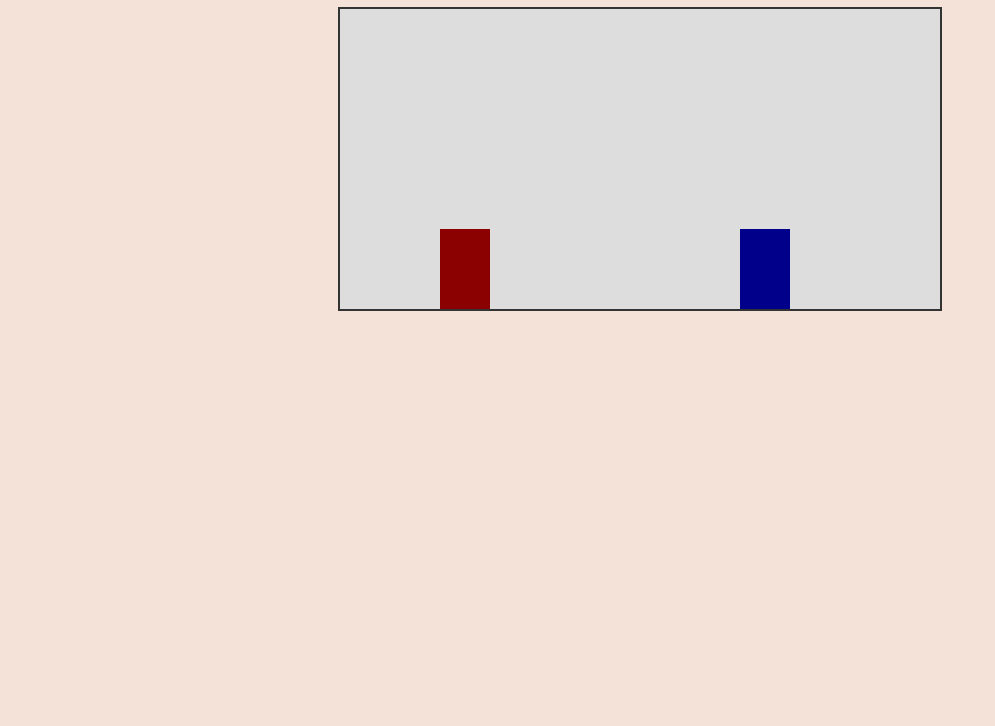
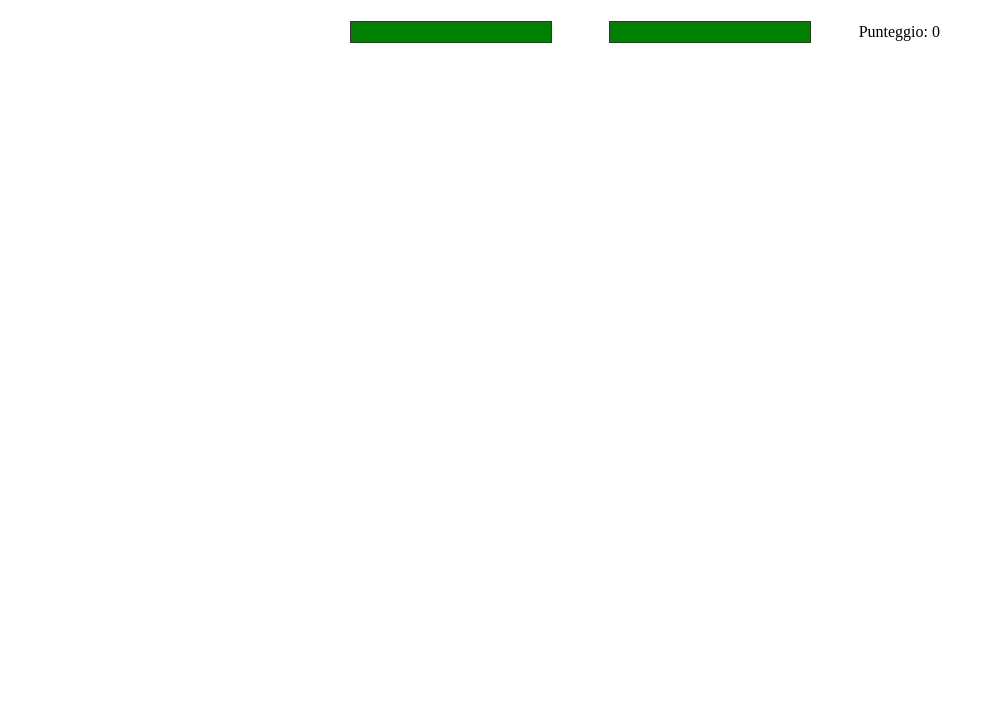
Before and after one commit to Handallr/Gladiator-Arena, a plain HTML site: page index.html in a window 1280 px wide. Shown: the part 74-800 px from the top of the page, without its empty margins (0-995 px from the left). Drawn offline with Linux system fonts and the light colour scheme.

Commit message:
Add files via upload

```diff
--- a/game.js
+++ b/game.js
@@ -1,7 +1,15 @@
 const player = document.getElementById('player');
 const enemy = document.getElementById('enemy');
 
+const playerHPFill = document.getElementById('player-hp-fill');
+const enemyHPFill = document.getElementById('enemy-hp-fill');
+const scoreDisplay = document.getElementById('score');
+
 let playerPos = 100;
+let playerHP = 100;
+let enemyHP = 50;
+let score = 0;
+
 const speed = 10;
 let attacking = false;
 
@@ -14,7 +22,6 @@ document.addEventListener('keydown', (e) => {
     attack();
   }
 
-  // limita i confini
   playerPos = Math.max(0, Math.min(550, playerPos));
   player.style.left = playerPos + 'px';
 });
@@ -22,13 +29,18 @@ document.addEventListener('keydown', (e) => {
 function attack() {
   if (attacking) return;
   attacking = true;
-  player.style.backgroundColor = 'orange'; // animazione attacco
+  player.style.backgroundColor = 'orange';
 
-  // controlla se è vicino al nemico
   const enemyPos = parseInt(enemy.style.left);
   if (Math.abs(playerPos - enemyPos) < 60) {
-    enemy.style.display = 'none'; // nemico eliminato
-    alert("💥 Nemico sconfitto!");
+    enemyHP -= 25;
+    updateBars();
+
+    if (enemyHP <= 0) {
+      score++;
+      scoreDisplay.textContent = score;
+      respawnEnemy();
+    }
   }
 
   setTimeout(() => {
@@ -36,3 +48,14 @@ function attack() {
     attacking = false;
   }, 300);
 }
+
+function updateBars() {
+  playerHPFill.style.width = playerHP + '%';
+  enemyHPFill.style.width = Math.max(0, enemyHP) + '%';
+}
+
+function respawnEnemy() {
+  enemyHP = 50;
+  enemy.style.left = (Math.random() * 500 + 50) + 'px';
+  updateBars();
+}
--- a/index.html
+++ b/index.html
@@ -7,6 +7,13 @@
 </head>
 <body>
   <h1>🏛️ Gladiatore Arena</h1>
+
+  <div id="hud">
+    <div id="player-hp" class="health-bar"><div class="fill" id="player-hp-fill"></div></div>
+    <div id="enemy-hp" class="health-bar"><div class="fill" id="enemy-hp-fill"></div></div>
+    <p>Punteggio: <span id="score">0</span></p>
+  </div>
+
   <div id="game">
     <div id="player"></div>
     <div id="enemy"></div>
--- a/style.css
+++ b/style.css
@@ -1,32 +1,22 @@
-body {
-  background: #f4e2d8;
-  font-family: sans-serif;
-  text-align: center;
+#hud {
+  width: 600px;
+  margin: 10px auto;
+  display: flex;
+  justify-content: space-between;
+  align-items: center;
 }
 
-#game {
+.health-bar {
+  width: 200px;
+  height: 20px;
+  background-color: #aaa;
+  border: 1px solid #333;
+  margin: 0 10px;
   position: relative;
-  width: 600px;
-  height: 300px;
-  margin: 20px auto;
-  background-color: #ddd;
-  border: 2px solid #333;
-  overflow: hidden;
 }
 
-#player, #enemy {
-  position: absolute;
-  width: 50px;
-  height: 80px;
-  bottom: 0;
+.health-bar .fill {
+  height: 100%;
+  background-color: green;
+  width: 100%;
 }
-
-#player {
-  background-color: darkred;
-  left: 100px;
-}
-
-#enemy {
-  background-color: darkblue;
-  left: 400px;
-}
```
